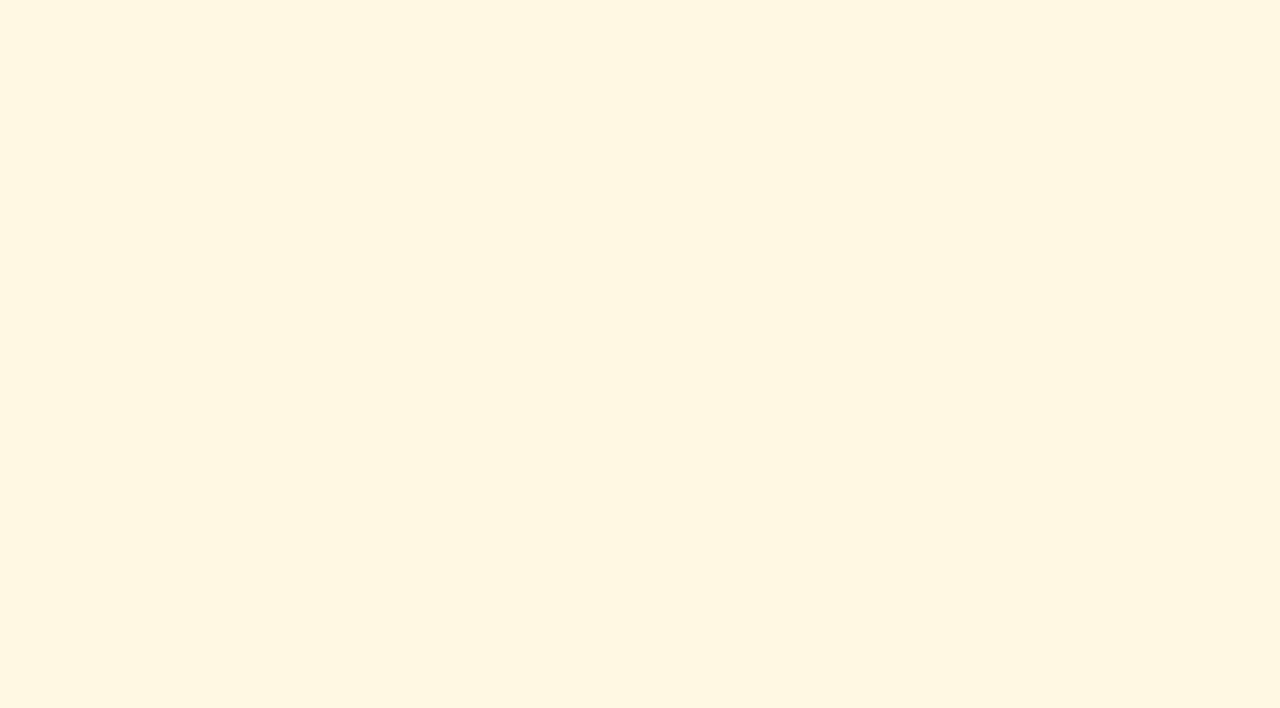
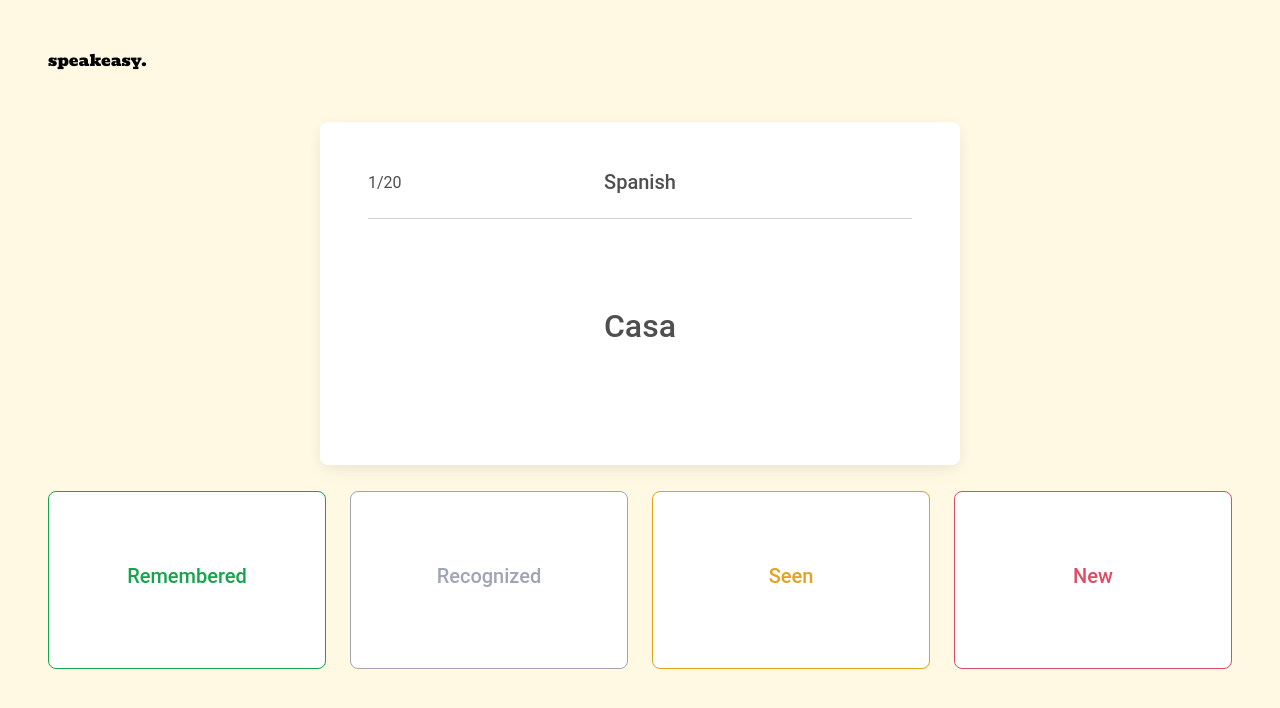
Before and after one commit to ParkerSchmitt/speakeasy, a React (Create React App) app: page /learn in a window 1280 px wide. Before the commit this address had no page. Shown: the top 708 px of the page. Built offline with nearby package versions, Linux system fonts and the light colour scheme.

Commit message:
Added card viewer FE

```diff
--- a/src/frontend/Router.tsx
+++ b/src/frontend/Router.tsx
@@ -5,6 +5,7 @@ import PageLogin from './pages/PageLogin'
 import PageRegister from './pages/PageRegister'
 import PageTopics from './pages/PageTopics'
 import { ProtectedRoute } from './components/ProtectedRoute'
+import PageLearn from './pages/PageLearn'
 
 function Router (): ReactElement {
   return (
@@ -17,6 +18,10 @@ function Router (): ReactElement {
           </ProtectedRoute>
         }>
         </Route>
+        <Route path="/learn" element={
+            <PageLearn/>
+        }>
+        </Route>
     </Routes>
   )
 }
--- /dev/null
+++ b/src/frontend/pages/PageLearn.tsx
@@ -0,0 +1,77 @@
+import React, { type ReactElement } from 'react'
+import '@fortawesome/fontawesome-free/css/all.min.css'
+import 'mdb-react-ui-kit/dist/css/mdb.min.css'
+import {
+  MDBCard,
+  MDBCardBody,
+
+  MDBCardText,
+
+  MDBCardTitle,
+
+  MDBCol,
+
+  MDBContainer,
+  MDBNavbarBrand,
+  MDBRow
+} from 'mdb-react-ui-kit'
+
+export default function PageTopics (): ReactElement {
+  return (
+    <>
+        <MDBNavbarBrand className="m-5" href='#' style={{ color: '#000000', fontFamily: '"Bevan", cursive' }}>speakeasy.</MDBNavbarBrand>
+        <MDBContainer className='' fluid style={{ paddingLeft: '20em', paddingRight: '20em', backgroundColor: '#fff8e3' }}>
+            <MDBCard className='p-5 w-100 d-flex flex-column'>
+                <MDBRow>
+                    <MDBCol>
+                        <MDBCardText>1/20</MDBCardText>
+                    </MDBCol>
+                    <MDBCol>
+                        <MDBCardTitle className='text-center'>Spanish</MDBCardTitle>
+                    </MDBCol>
+                    <MDBCol></MDBCol>
+                </MDBRow>
+                <hr></hr>
+
+                <MDBCardBody>
+                    <h2 className="my-5 text-center" >Casa</h2>
+                </MDBCardBody>
+            </MDBCard>
+         </MDBContainer>
+         <br></br>
+         <MDBContainer className='px-5' fluid style={{ backgroundColor: '#fff8e3' }}>
+         <MDBRow>
+            <MDBCol>
+            <MDBCard shadow='0' border='success' background='white' className='p-5 w-100 d-flex flex-column'>
+                <MDBCardBody className='text-success text-center'>
+                    <MDBCardTitle>Remembered</MDBCardTitle>
+                </MDBCardBody>
+                </MDBCard>
+            </MDBCol>
+            <MDBCol>
+                <MDBCard shadow='0' border='secondary' background='white'className='p-5 w-100 d-flex flex-column' >
+                    <MDBCardBody className='text-secondary text-center'>
+                        <MDBCardTitle>Recognized</MDBCardTitle>
+                    </MDBCardBody>
+                </MDBCard>
+            </MDBCol>
+            <MDBCol>
+                <MDBCard shadow='0' border='warning' background='white' className='p-5 w-100 d-flex flex-column'>
+                    <MDBCardBody className='text-warning text-center'>
+                        <MDBCardTitle>Seen</MDBCardTitle>
+                    </MDBCardBody>
+                </MDBCard>
+            </MDBCol>
+            <MDBCol>
+                <MDBCard shadow='0' border='danger' background='white' className='p-5 w-100 d-flex flex-column'>
+                <MDBCardBody className='text-danger text-center'>
+                    <MDBCardTitle>New</MDBCardTitle>
+                </MDBCardBody>
+                </MDBCard>
+            </MDBCol>
+        </MDBRow>
+
+         </MDBContainer>
+  </>
+  )
+}
--- a/src/server.ts
+++ b/src/server.ts
@@ -77,5 +77,5 @@ app.get('/retrieveTopics', topicsController.GetReceiveTopics)
 
 // start the Express server
 app.listen(4000, () => {
-  console.log(`server running on ${4000}`)
+  console.log(`API server running on ${4000}`)
 })
```
